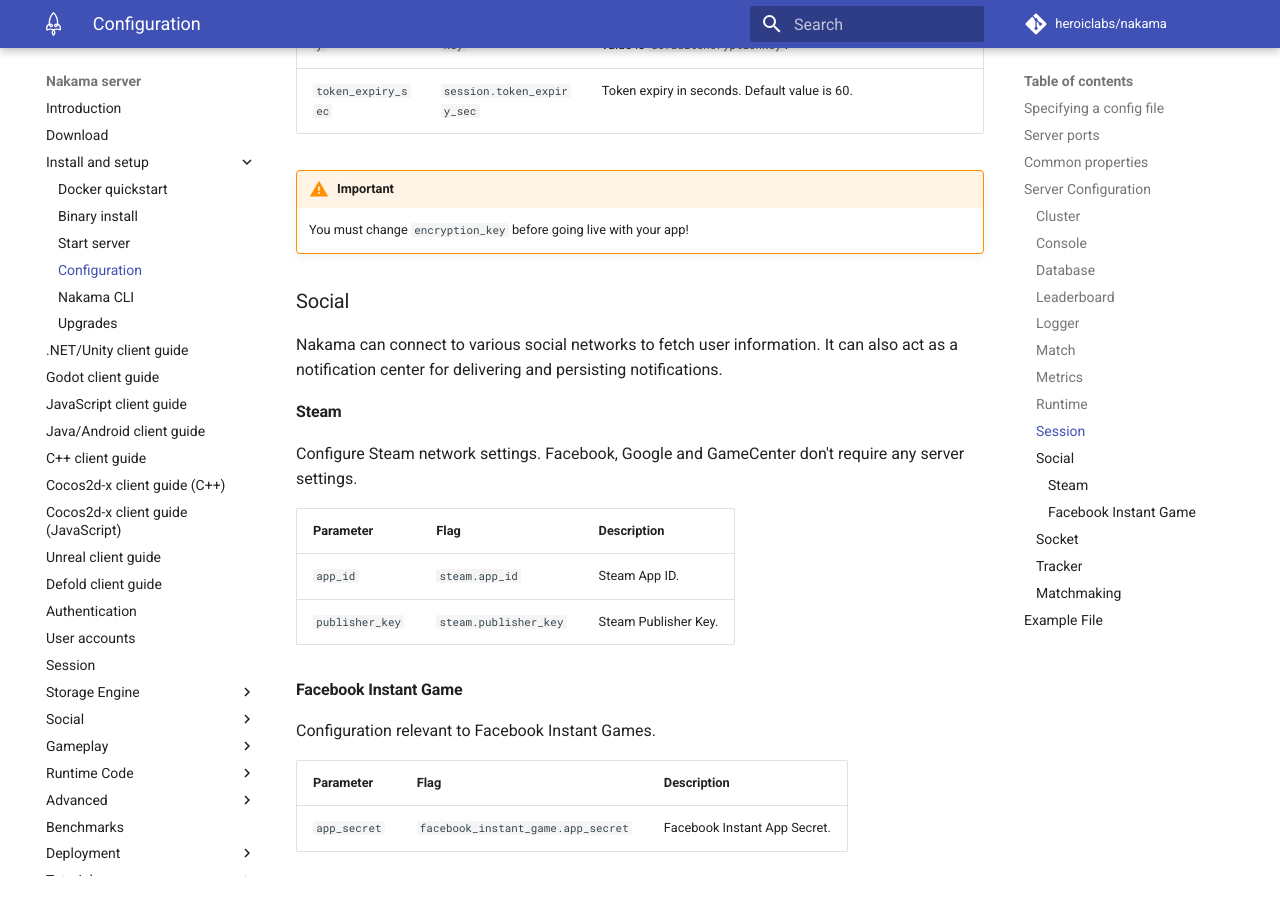
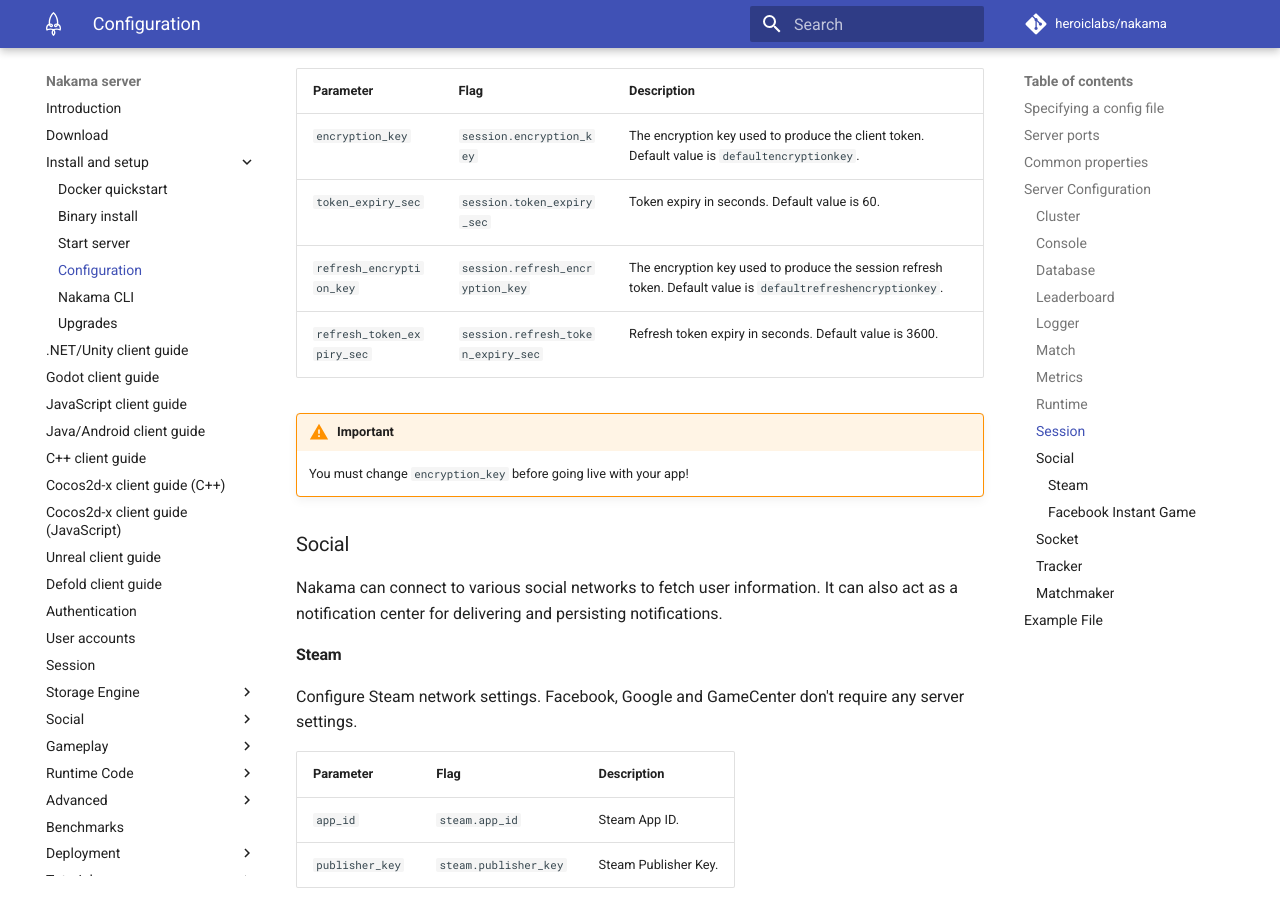
Before and after one commit to heroiclabs/nakama-docs, an MkDocs documentation site: the page built from docs/install-configuration.md, in a window 1280 px wide and 900 px high, scrolled down 8646 px. Built offline with MkDocs 1.6.1 and Material for MkDocs 9.7.7, drawn with Linux system fonts in a browser that asks for light colours; comment, search, counter and statistics services are not loaded; some of the changed text lies outside the part shown.

Commit message:
add refresh token session configs and fix matchmaker config prefix

```diff
--- a/docs/install-configuration.md
+++ b/docs/install-configuration.md
@@ -37,6 +37,8 @@
 | `runtime.http_key` | Key is used to protect the server's runtime HTTP invocations. Default value is `defaulthttpkey`.
 | `session.encryption_key` | The encryption key used to produce the client token. Default value is `defaultencryptionkey`.
 | `session.token_expiry_sec` | Session token expiry in seconds. Default value is 60.
+| `session.refresh_encryption_key` | The encryption key used to produce the session refresh token. Default value is `defaultrefreshencryptionkey`.
+| `session.refresh_token_expiry_sec` | Refresh token expiry in seconds. Default value is 3600.
 
 
 !!! warning "Production settings"
@@ -208,6 +210,8 @@
 | --------- | ---- | -----------
 | <a class="anchor" id="session.encryption_key"></a>`encryption_key` | `session.encryption_key` | The encryption key used to produce the client token. Default value is `defaultencryptionkey`.
 | <a class="anchor" id="session.token_expiry_sec"></a>`token_expiry_sec` | `session.token_expiry_sec` | Token expiry in seconds. Default value is 60.
+| <a class="anchor" id="session.refresh_encryption_key"></a>`refresh_encryption_key` | `session.refresh_encryption_key` | The encryption key used to produce the session refresh token. Default value is `defaultrefreshencryptionkey`.
+| <a class="anchor" id="session.refresh_token_expiry_sec"></a>`refresh_token_expiry_sec` | `session.refresh_token_expiry_sec` | Refresh token expiry in seconds. Default value is 3600.
 
 !!! warning "Important"
     You must change `encryption_key` before going live with your app!
@@ -313,15 +317,15 @@
 -->
 
 
-### Matchmaking
+### Matchmaker
 
 You can change configuration options related to matchmaking.
 
 | Parameter | Flag | Description
 | --------- | ---- | -----------
-| <a class="anchor" id="matchmaking.max_tickets"></a>`max_tickets` | `matchmaking.max_tickets` | Maximum number of concurrent matchmaking tickets allowed per session or party. Default 3.
-| <a class="anchor" id="matchmaking.interval_sec"></a>`interval_sec` | `matchmaking.interval_sec` | How quickly the matchmaker attempts to form matches, in seconds. Default 15.
-| <a class="anchor" id="matchmaking.max_intervals"></a>`max_intervals` | `matchmaking.max_intervals` | How many intervals the matchmaker attempts to find matches at the max player count, before allowing min count. Default 2.
+| <a class="anchor" id="matchmaker.max_tickets"></a>`max_tickets` | `matchmaker.max_tickets` | Maximum number of concurrent matchmaking tickets allowed per session or party. Default 3.
+| <a class="anchor" id="matchmaker.interval_sec"></a>`interval_sec` | `matchmaker.interval_sec` | How quickly the matchmaker attempts to form matches, in seconds. Default 15.
+| <a class="anchor" id="matchmaker.max_intervals"></a>`max_intervals` | `matchmaker.max_intervals` | How many intervals the matchmaker attempts to find matches at the max player count, before allowing min count. Default 2.
 
 ## Example File
 
@@ -371,6 +375,8 @@
 session:
 	encryption_key: "defaultencryptionkey"
 	token_expiry_sec: 60
+    refresh_encryption_key: "defaultrefreshencryptionkey"
+    refresh_token_expiry_sec: 3600
 
 social:
 	steam:
```
